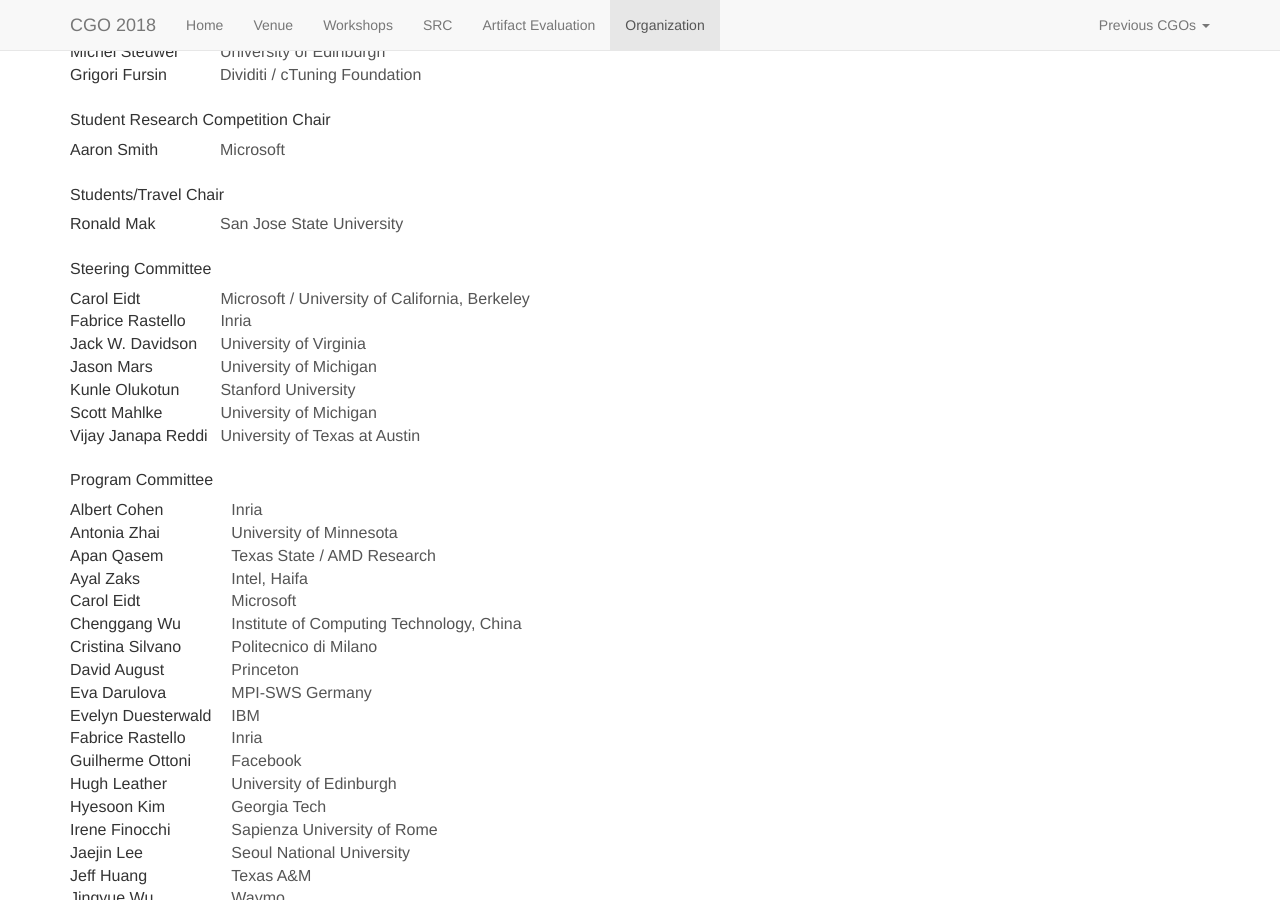
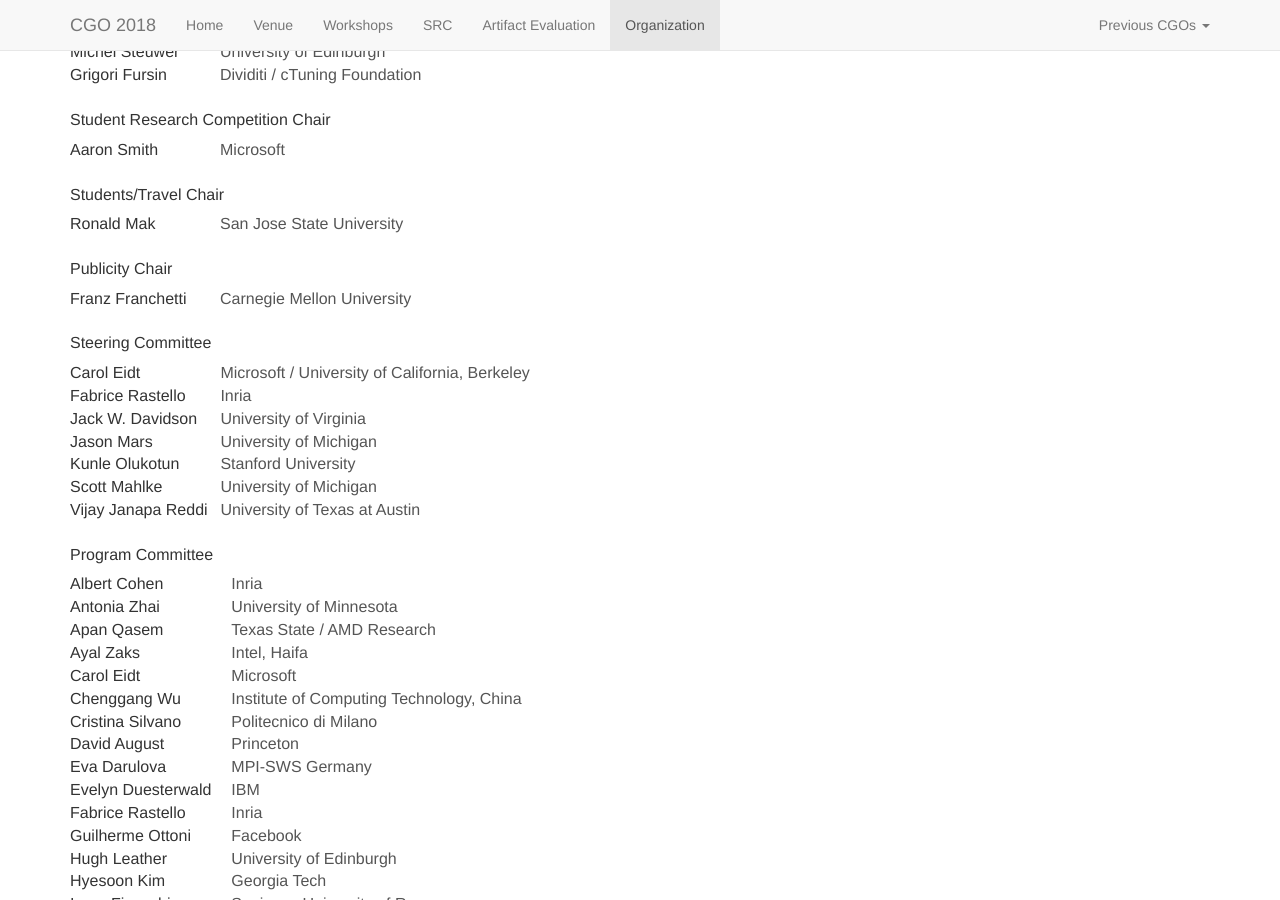
Before and after one commit to ChrisCummins/cgo2018, a Jekyll site: the page built from organization.html, in a window 1280 px wide and 900 px high, scrolled down 388 px. Built offline with Jekyll 4.4.1, drawn with Linux system fonts in a browser that asks for light colours; nearby versions of some CDN libraries.

Commit message:
Add publicity chair

```diff
--- a/organization.html
+++ b/organization.html
@@ -39,6 +39,11 @@
         <h5>Students/Travel Chair</h5>
         <table>
           <tr><td>Ronald Mak</td><td>San Jose State University</td></tr>
+        </table>
+
+        <h5>Publicity Chair</h5>
+        <table>
+          <tr><td>Franz Franchetti</td><td>Carnegie Mellon University</td></tr>
         </table>
 
         <h5>Steering Committee</h5>
```
